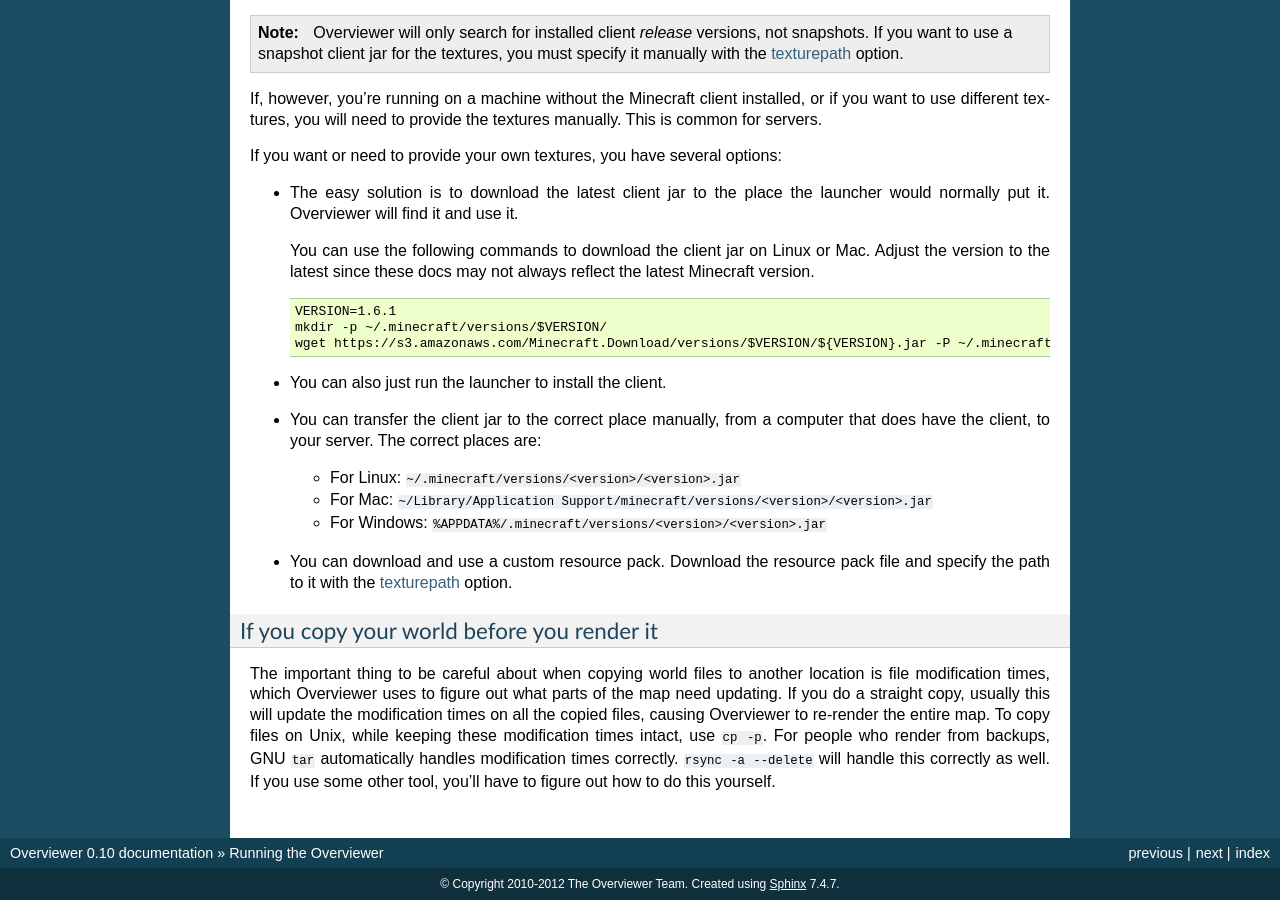
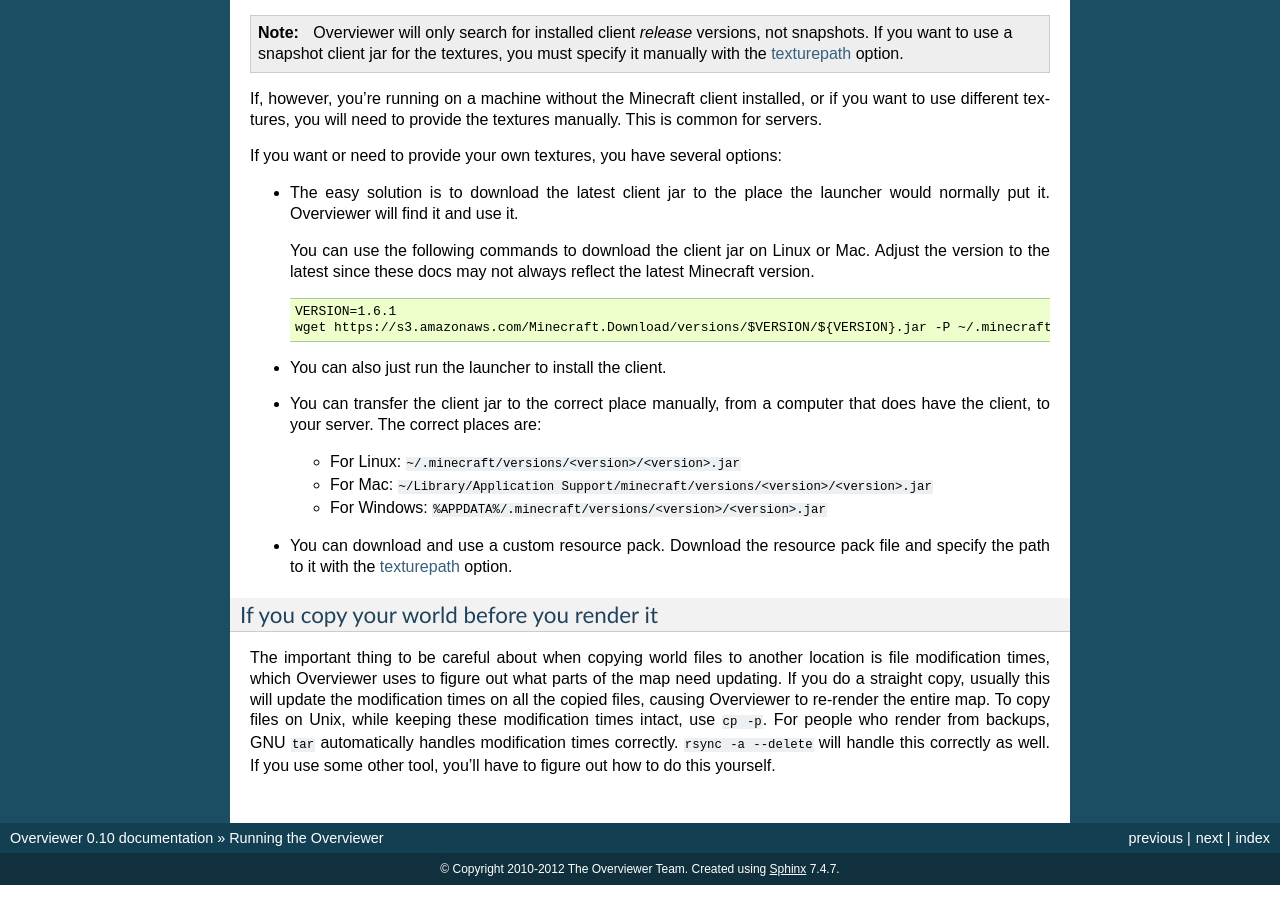
Before and after one commit to overviewer/Minecraft-Overviewer, a Sphinx documentation site: the page built from docs/running.rst, in a window 1280 px wide and 900 px high, scrolled down 3745 px. Built offline with Sphinx 7.4.7, drawn with Linux system fonts in a browser that asks for light colours.

Commit message:
removed mkdir command in installing the textures
Apparently the wget -P flag creates directories.

```diff
--- a/docs/running.rst
+++ b/docs/running.rst
@@ -259,7 +259,6 @@ If you want or need to provide your own textures, you have several options:
   ::
 
     VERSION=1.6.1
-    mkdir -p ~/.minecraft/versions/$VERSION/
     wget https://s3.amazonaws.com/Minecraft.Download/versions/$VERSION/${VERSION}.jar -P ~/.minecraft/versions/$VERSION/
 
 * You can also just run the launcher to install the client.
```
